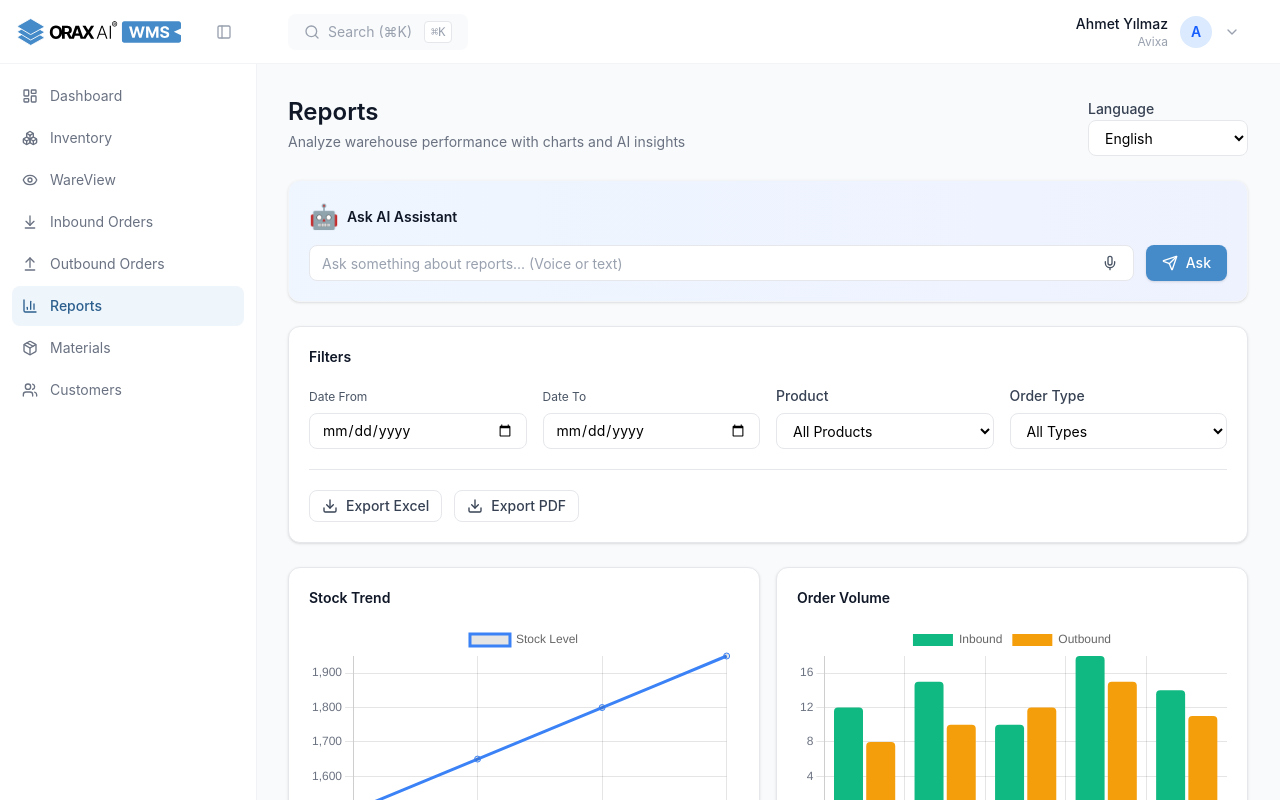
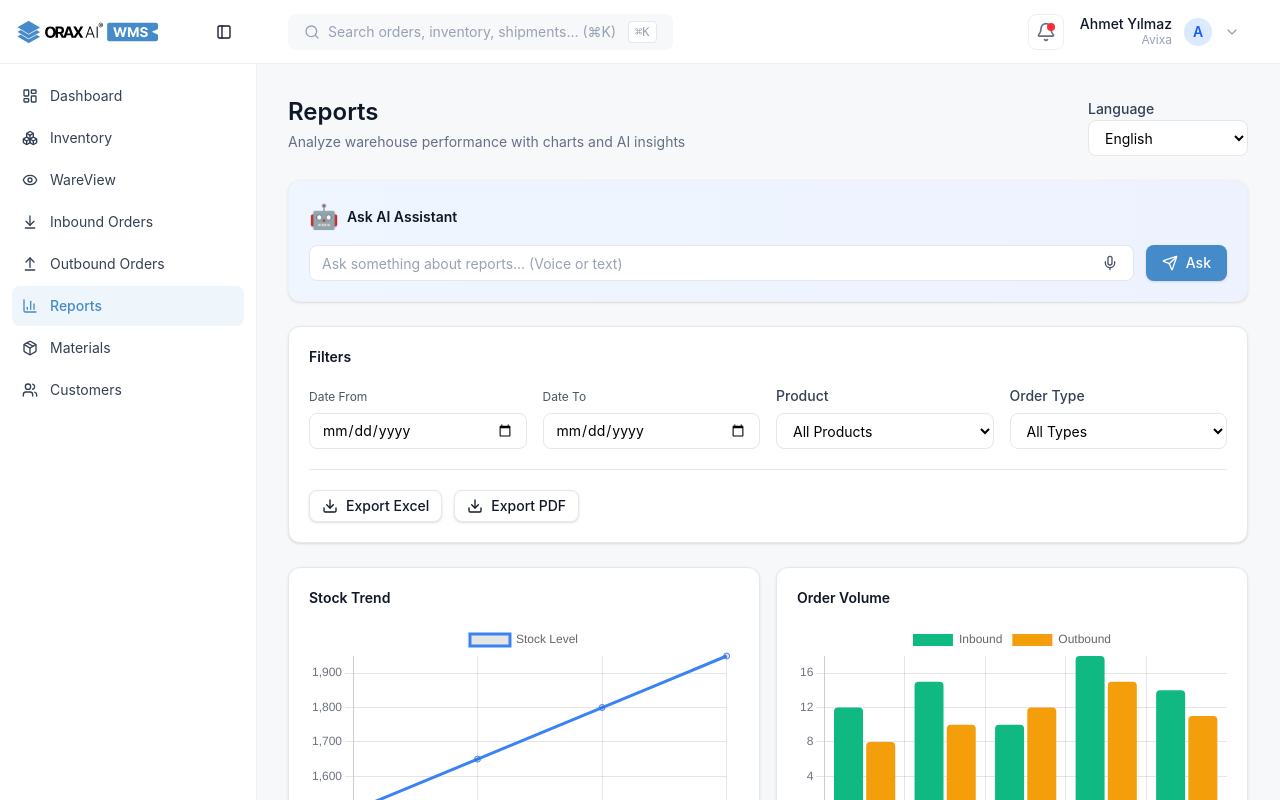
Before and after one commit to zeynepdundar/OraxAICustomerPortal, a Next.js app: page /reports in a window 1280 px wide. Built offline with nearby package versions, Linux system fonts and the light colour scheme; sample sign-in values are in the browser's storage.

Commit message:
chore: minor UI restyle

```diff
--- a/src/app/(app)/layout.tsx
+++ b/src/app/(app)/layout.tsx
@@ -60,7 +60,7 @@ const menuItems = [
   }, []);
 
   return (
-    <div className="flex h-screen bg-gray-50">
+    <div className="flex h-screen">
       <AppSidebar menuItems={menuItems} isOpen={sidebarOpen} onToggle={() => setSidebarOpen((v) => !v)} />
 
       <div className="flex-1 flex flex-col overflow-hidden">
--- a/src/app/globals.css
+++ b/src/app/globals.css
@@ -1,42 +1,36 @@
 @import "tailwindcss";
 
 @theme {
+
+  --color-app-background: #f7f8fa;
   /* ── Brand (#458bc9) ── */
   --color-brand-50:  #eef5fb;
   --color-brand-100: #d5e7f5;
-  --color-brand-200: #aacfeb;
-  --color-brand-300: #7fb8e1;
-  --color-brand-400: #5aa0d5;
   --color-brand-500: #458bc9;
   --color-brand-600: #3876b0;
-  --color-brand-700: #2c5f8e;
-  --color-brand-800: #1f486b;
+  --color-brand-700: #458bc9;
   --color-brand-900: #133149;
   --color-brand-950: #0a1e2e;
 
   /* ── Success (green) ── */
-  --color-success-50:  #f0fdf4;
   --color-success-100: #dcfce7;
-  --color-success-200: #bbf7d0;
-  --color-success-300: #86efac;
-  --color-success-400: #4ade80;
   --color-success-500: #22c55e;
   --color-success-600: #16a34a;
   --color-success-700: #15803d;
-  --color-success-800: #166534;
-  --color-success-900: #14532d;
 
   /* ── Warning (amber) ── */
   --color-warning-50:  #fffbeb;
-  --color-warning-100: #fef3c7;
-  --color-warning-200: #fde68a;
-  --color-warning-300: #fcd34d;
-  --color-warning-400: #fbbf24;
   --color-warning-500: #f59e0b;
   --color-warning-600: #d97706;
   --color-warning-700: #b45309;
-  --color-warning-800: #92400e;
-  --color-warning-900: #78350f;
+
+    /* ── Neutral / Gray ── */
+  --color-gray-50:  #f7f8fa;
+  --color-gray-100: #eef0f3;
+  --color-gray-400: #98a2b3;
+  --color-gray-500: #667085;
+  --color-gray-700: #344054;
+  --color-gray-900: #101828;
 }
 
 @layer base {
@@ -44,4 +38,8 @@
     -webkit-font-smoothing: antialiased;
     -moz-osx-font-smoothing: grayscale;
   }
+
+  body {
+    background-color: var(--color-app-background);
+  }
 }
--- a/src/app/messages/en.json
+++ b/src/app/messages/en.json
@@ -135,7 +135,7 @@
     "settings": "Settings"
   },
   "header": {
-    "searchCommand": "Search (⌘K)"
+    "searchCommand": "Search orders, inventory, shipments… (⌘K)"
   },
   "common": {
     "logout": "Logout",
--- a/src/app/messages/tr.json
+++ b/src/app/messages/tr.json
@@ -135,7 +135,7 @@
     "settings": "Ayarlar"
   },
   "header": {
-    "searchCommand": "Ara (⌘K)"
+    "searchCommand": "Sipariş, envanter, gönderi ara… (⌘K)"
   },
   "common": {
     "logout": "Çıkış Yap",
--- a/src/components/layout/AppHeader.tsx
+++ b/src/components/layout/AppHeader.tsx
@@ -1,7 +1,7 @@
 "use client";
 
 import { useState } from "react";
-import { Search, User, Settings, LogOut, ChevronDown } from "lucide-react";
+import { Search, User, Settings, LogOut, ChevronDown, Bell } from "lucide-react";
 import { useTranslations } from "next-intl";
 import { useRouter } from "next/navigation";
 
@@ -34,19 +34,26 @@ export default function AppHeader({
           ⌘K
         </kbd>
       </button>
+      <div className="flex items-center gap-2">
+
+        {/* Bell */}
+        <button className="relative w-9 h-9 flex items-center justify-center rounded-lg border border-gray-100 hover:bg-gray-100 transition-colors">
+          <Bell className="w-5 h-5 text-gray-500" />
+          <span className="absolute top-2 right-2 w-2 h-2 bg-red-500 rounded-full" />
+        </button>
 
         {/* User */}
         <div className="relative">
           <button
             onClick={() => setOpen((prev) => !prev)}
-          className="flex items-center gap-3 px-2 py-1 rounded-lg hover:bg-gray-50 transition"
+            className="flex items-center gap-3 h-9 px-2 rounded-lg hover:bg-gray-100 transition-colors"
           >
-          <div className="text-sm text-right">
+            <div className="text-sm text-right leading-tight">
               <p className="font-medium text-gray-900">Ahmet Yılmaz</p>
               <p className="text-xs text-gray-400">Avixa</p>
             </div>
 
-          <div className="w-8 h-8 rounded-full bg-blue-100 flex items-center justify-center text-blue-600 text-sm font-semibold">
+            <div className="w-7 h-7 rounded-full bg-blue-100 flex items-center justify-center text-blue-600 text-sm font-semibold">
               A
             </div>
 
@@ -56,7 +63,7 @@ export default function AppHeader({
           {/* Dropdown */}
           {open && (
             <div className="absolute right-0 mt-2 w-48 bg-white border border-gray-100 rounded-lg shadow-lg overflow-hidden z-50">
-
+              {/*
             <button
               onClick={() => {
                 setOpen(false);
@@ -66,7 +73,7 @@ export default function AppHeader({
             >
               <User className="w-4 h-4" />
               Profile
-            </button>
+            </button>*/}
 
               <button
                 onClick={() => {
@@ -92,5 +99,6 @@ export default function AppHeader({
           )}
         </div>
       </div>
+    </div>
   );
 }
--- a/src/components/layout/AppSidebar.tsx
+++ b/src/components/layout/AppSidebar.tsx
@@ -33,12 +33,12 @@ export default function AppSidebar({
           <img
             src="/branding/logo/logo.svg"
             alt="OraxAI"
-            className="h-7"
+            className="h-6"
           />
         )}
         <button
           onClick={onToggle}
-          className={`${isOpen ? "" : "mx-auto"} w-8 h-8 flex items-center justify-center rounded-lg text-gray-400 hover:bg-gray-100 hover:text-gray-700 transition-colors`}
+          className={`${isOpen ? "" : "mx-auto"} w-8 h-8 flex items-center justify-center rounded-lg text-gray-900 hover:bg-gray-100 hover:text-gray-700 transition-colors`}
         >
           {isOpen ? (
             <PanelLeftIcon className="w-4 h-4" />
@@ -48,7 +48,7 @@ export default function AppSidebar({
       </div>
 
       {/* Menu */}
-      <nav className="flex-1 p-3 space-y-0.5">
+      <nav className="flex-1 p-3 space-y-0.5 text-gray-900">
         {menuItems.map((item) => {
           const Icon = item.icon;
           const active = isActive(item.path);
@@ -61,7 +61,7 @@ export default function AppSidebar({
               className={`w-full flex items-center gap-3 px-2.5 py-2.5 rounded-lg text-sm transition-all ${isOpen ? "justify-start" : "justify-center"
                 } ${active
                   ? "bg-brand-50 text-brand-700 font-medium"
-                  : "text-gray-500 hover:bg-gray-50 hover:text-gray-900"
+                  : "text-gray-700 hover:bg-gray-100 hover:text-gray-900"
                 }`}
             >
               <Icon className="w-4 h-4 shrink-0" />
--- a/src/components/ui/Button.tsx
+++ b/src/components/ui/Button.tsx
@@ -23,8 +23,9 @@ function Button({
   } else if (variant === "success") {
     classes += " bg-success-600 text-white hover:bg-success-700 shadow-sm";
   } else if (variant === "outline") {
-    classes += " border border-gray-200 text-gray-700 hover:bg-gray-50 hover:border-gray-300";
-  } else if (variant === "ghost") {
+    classes += " bg-white border border-gray-200 text-gray-900 hover:bg-gray-50 hover:border-gray-300 shadow-sm";
+  }
+  else if (variant === "ghost") {
     classes += " text-gray-600 hover:bg-gray-100";
   }
 
```
Lines whose indentation alone changed are shown as unchanged.
